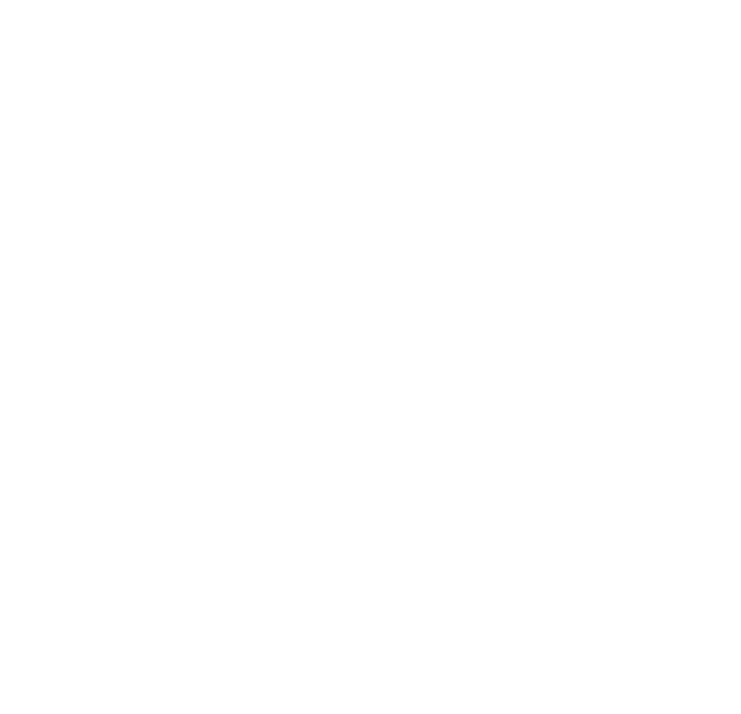
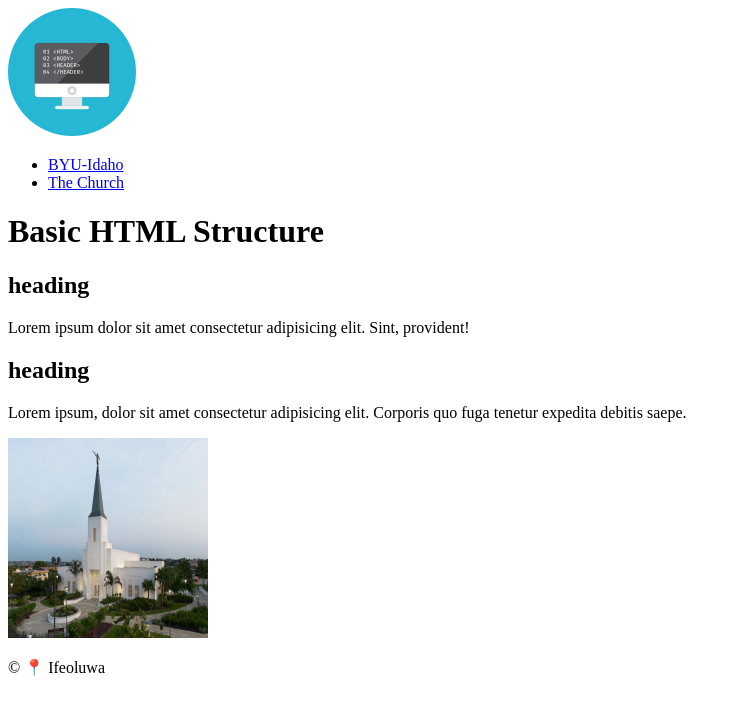
Before and after one commit to erifeoluwa-dev/wdd130, a plain HTML site: page week02/basic-layout.html in a window 1280 px wide. Shown: the whole page, without its empty margins (0-741 px from the left). Drawn offline with Linux system fonts and the light colour scheme.

Commit message:
basic layout program to check my skill

```diff
--- a/week02/basic-layout.html
+++ b/week02/basic-layout.html
@@ -1,11 +1,44 @@
 <!DOCTYPE html>
 <html lang="en">
+
 <head>
     <meta charset="UTF-8">
     <meta name="viewport" content="width=device-width, initial-scale=1.0">
-    <title>placeholder</title>
+    <title>Basic HTML Structure</title>
+    <meta name="description" content="A basic HTML structure example using semantic HTML elements">
+    <meta name="author" content="Ojelade Ifeoluwa">
 </head>
+
 <body>
+    <header>
+        <img src="images/basic-logo.png" alt="attribute to a short description of the image"
+          width="128" height="128">
+    </header>
+    <nav>
+        <ul>
+            <li><a href="http://byui.deu">BYU-Idaho</li>
+            <li><a href="http://churchofjesuschrist.org">The Church</a></li>
+        </ul>
+    </nav>
+    <main>
+        <h1>Basic HTML Structure</h1>
+        <section>
+            <h2>heading</h2>
+            <p>Lorem ipsum dolor sit amet consectetur adipisicing elit. Sint, provident!</p>
+        </section>
+        <section>
+            <h2>heading</h2>
+            <p>Lorem ipsum, dolor sit amet consectetur adipisicing elit. Corporis quo fuga tenetur
+                expedita debitis saepe.</p>
+        </section>
+    </main>
+    <aside>
+        <img src="images/abidjan-ivory-coast.jpeg" alt="Abidjan Cote d'Ivoire Temple" width="200"
+          height="200">
+    </aside>
+</body>
+<footer>
+    <p>© 📍 Ifeoluwa</p>
+</footer>
 
-</body>
 </html>
```
